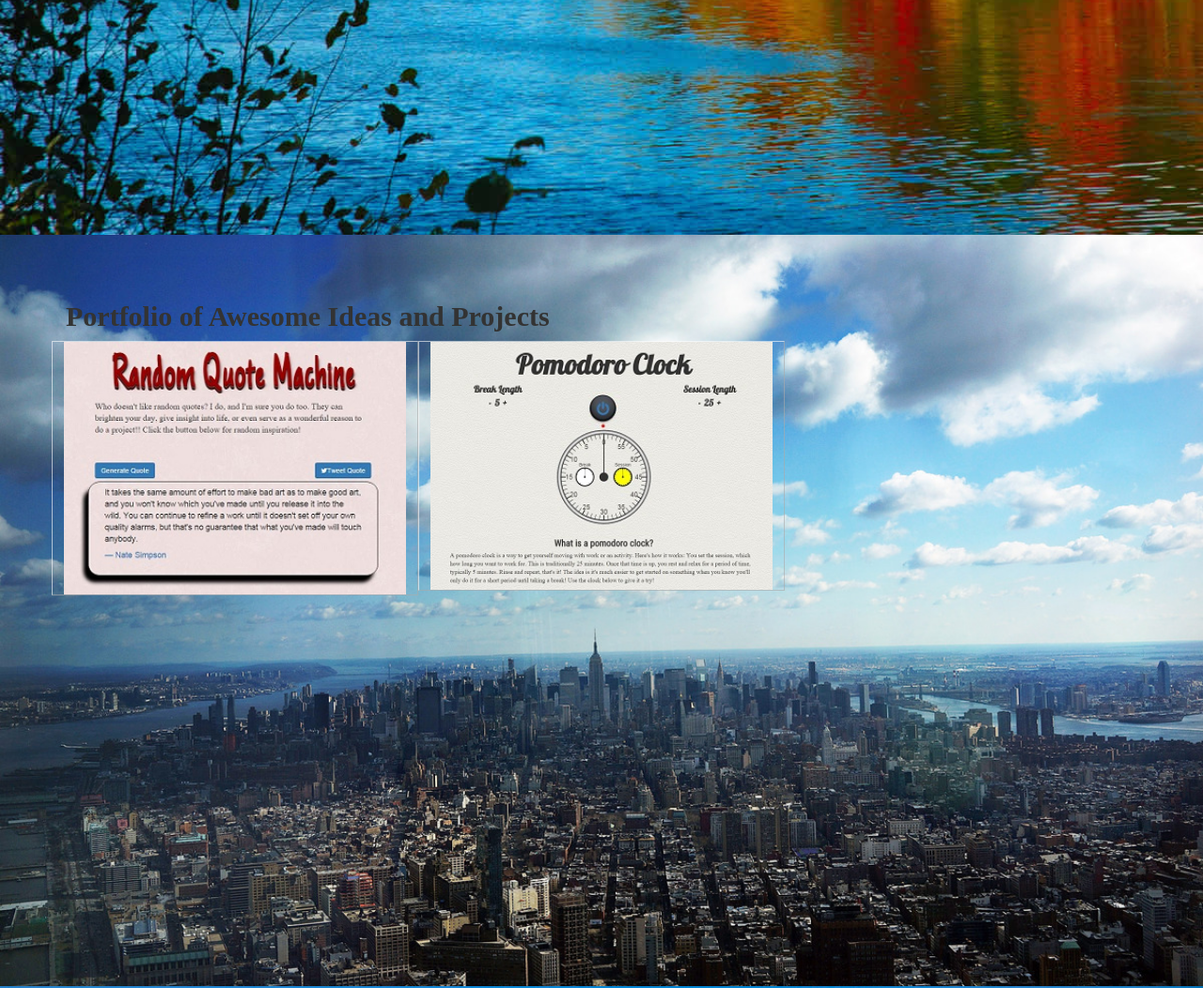
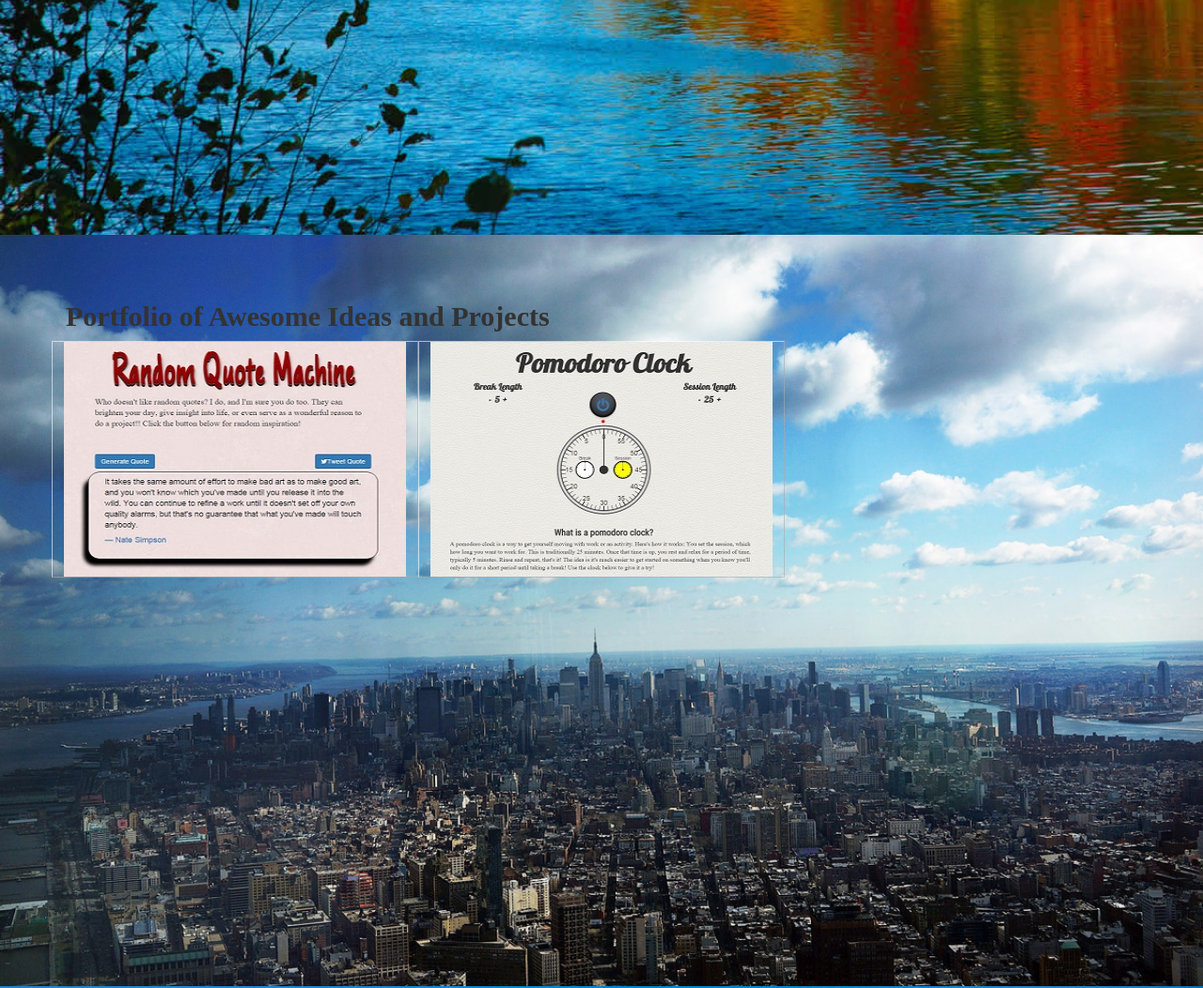
Before and after one commit to spalvarez/mySite, a plain HTML site: page index.html in a window 1280 px wide. Shown: the part 1350-2402 px from the top of the page at 94% size. Drawn offline with nearby package versions, Linux system fonts and the light colour scheme; no server answers.

Commit message:
Standardize height of portfolio project thumbs
250px;

```diff
--- a/css/style.css
+++ b/css/style.css
@@ -129,6 +129,11 @@
   transition: all ease .5s;
   -webkit-transition: all ease .5s;
   -moz-transition: all ease .5s,
+}
+
+
+#portfolio .portfolio-entry .portfolio-link img {
+  height: 250px;
 }
 
 #portfolio .portfolio-entry .portfolio-link .portfolio-caption:hover {
```
